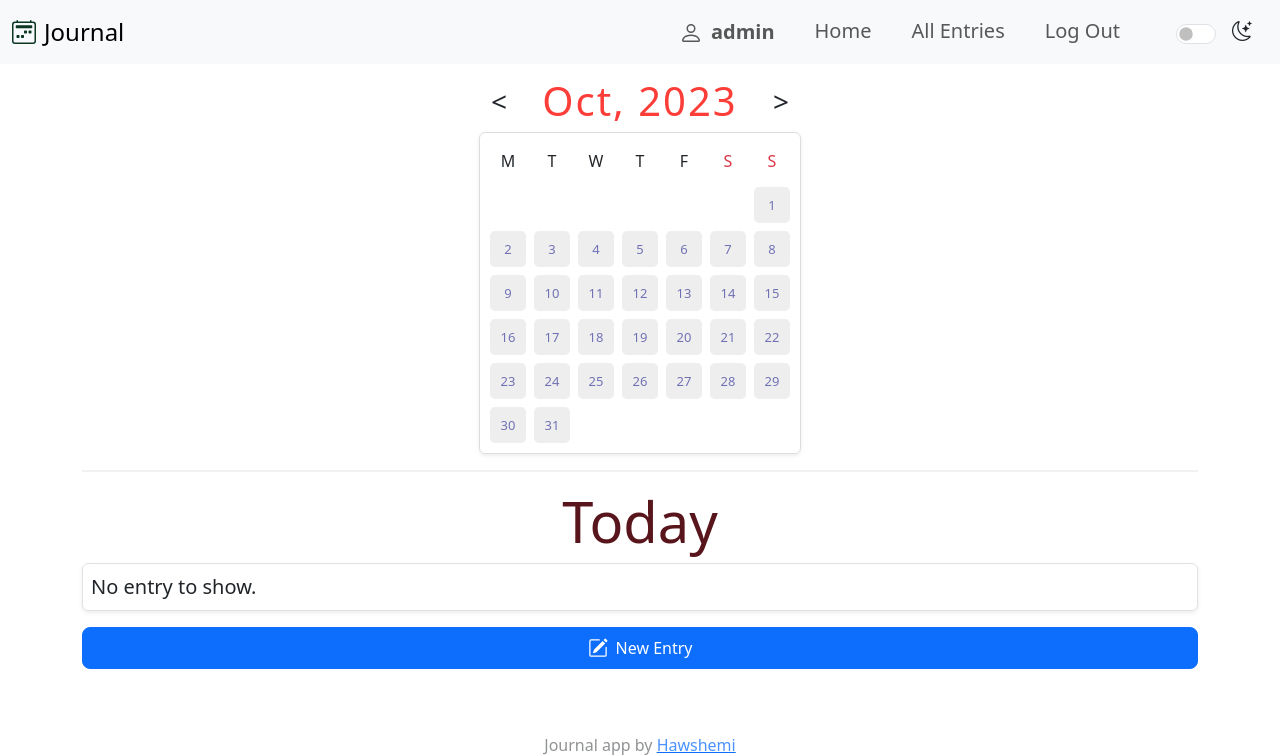
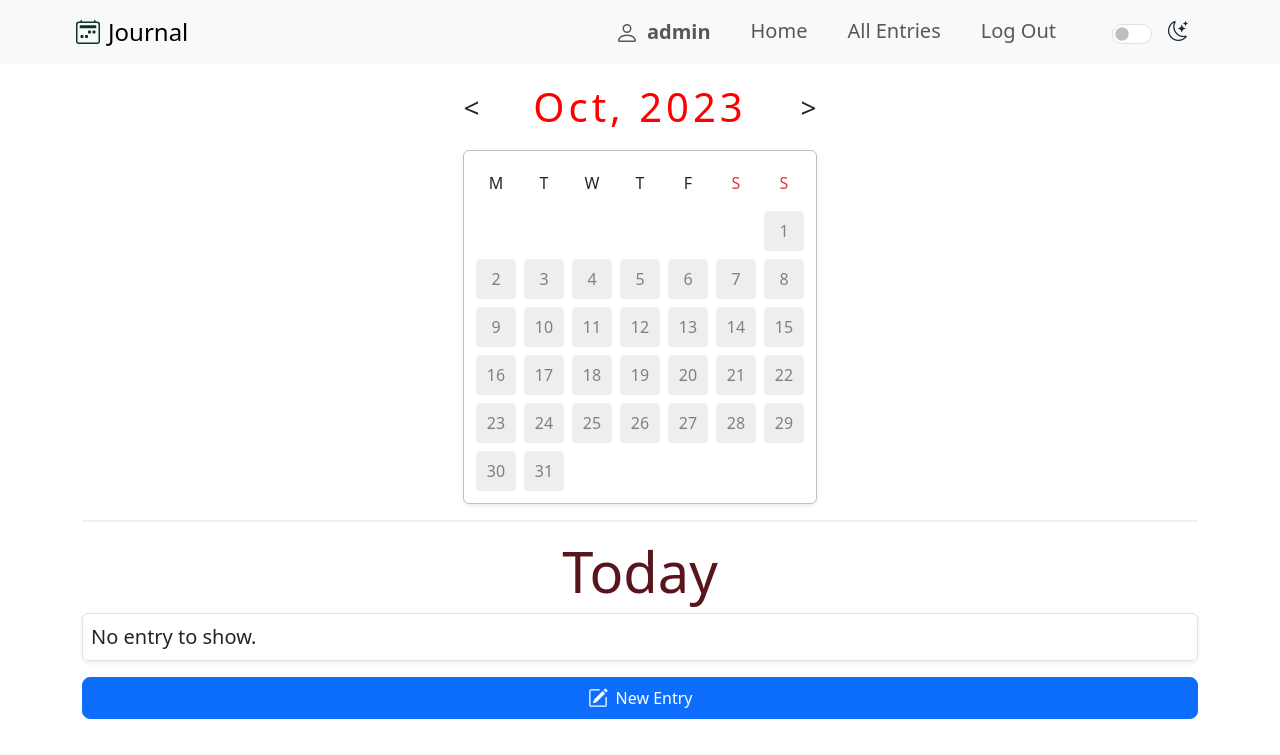
Before and after one commit to hawshemi/JournalCalendar, a Django app: page / in a window 1280 px wide. Shown: the top 755 px of the page. Run offline with Django 4.2, Linux system fonts and the light colour scheme; a user stored in the database is signed in; data comes from the database, SQL or seed files in the repository; data that the repository does not hold is empty.

Commit message:
Update styles.css

```diff
--- a/journal/static/journal/css/styles.css
+++ b/journal/static/journal/css/styles.css
@@ -1,15 +1,17 @@
 #activityBoard tbody td:hover {
     opacity: 0.75;
 }
+
 
 p {
     margin-bottom: 0;
 }
 
+
 #activityBoard {
     border-collapse: separate;
-    border-spacing: 6px;
-    border: 1px solid #ddd;
+    border-spacing: 8px;
+    border: 1px solid silver;
 }
 
 
@@ -17,44 +19,40 @@ p {
     display: flex;
     align-items: center;
     justify-content: center;
-    height: 36px;
-    width: 36px;
-    border-radius: 5px;
+    height: 40px;
+    width: 40px;
+    border-radius: 4px;
     padding: 0;
 }
 
+
 #activityBoard > tbody td {
     background-color: #eee;
-    font-size: small;
-    color: #339a
+    color: gray;
 }
 
-#boardDiv {
-    height: 380px;
+
+#boardLabelDiv {
+    width: 377px;
+    margin: 1rem auto;
 }
 
-#boardHead td {
-    background-color: none;
-}
-
-#boardLabelDiv {
-    width: 322px;
-    margin: 0.6rem auto .3rem;
-}
 
 #boardLabel {
-    letter-spacing: 2px;
-    color: #fd3d38;
+    letter-spacing: 4px;
+    color: red;
 }
 
 #profileTable tr {
     line-height: 34px;
 }
 
+
 #profileTable tr > td:first-child {
     font-size: 14px;
     font-weight: 500;
 }
+
 
 .nav-item.dropdown {
     list-style-type: none;
@@ -84,7 +82,13 @@ p {
 }
 
 
-@media (max-width: 375px) {
+.navbar {
+    padding-left: 4rem;
+    padding-right: 4rem;
+}
+
+
+@media (max-width: 377px) {
     #activityBoard td {
         width: calc(10vw);
         height: calc(10vw);
@@ -94,6 +98,7 @@ p {
         width: 90vw;
     }
 }
+
 
 @keyframes hide {
     0% {
@@ -105,12 +110,13 @@ p {
     }
 }
 
+
 @keyframes show {
     0% {
         opacity: 0;
     }
 
     100% {
-        opacity: 100;
+        opacity: 1;
     }
 }
```
